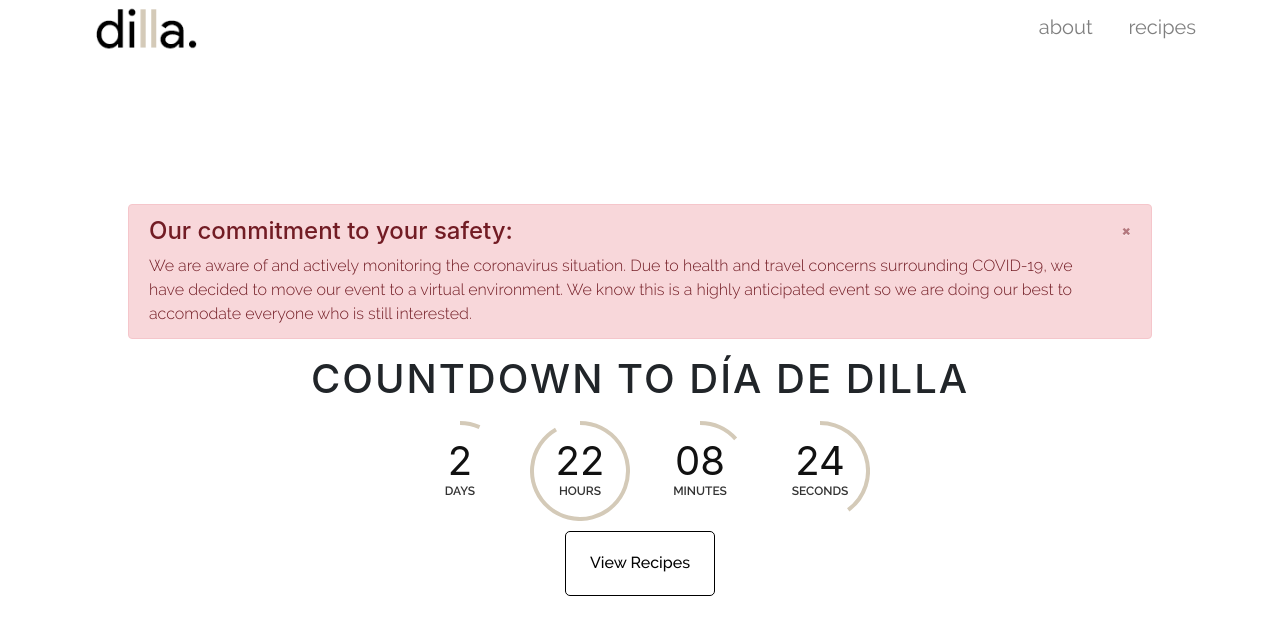
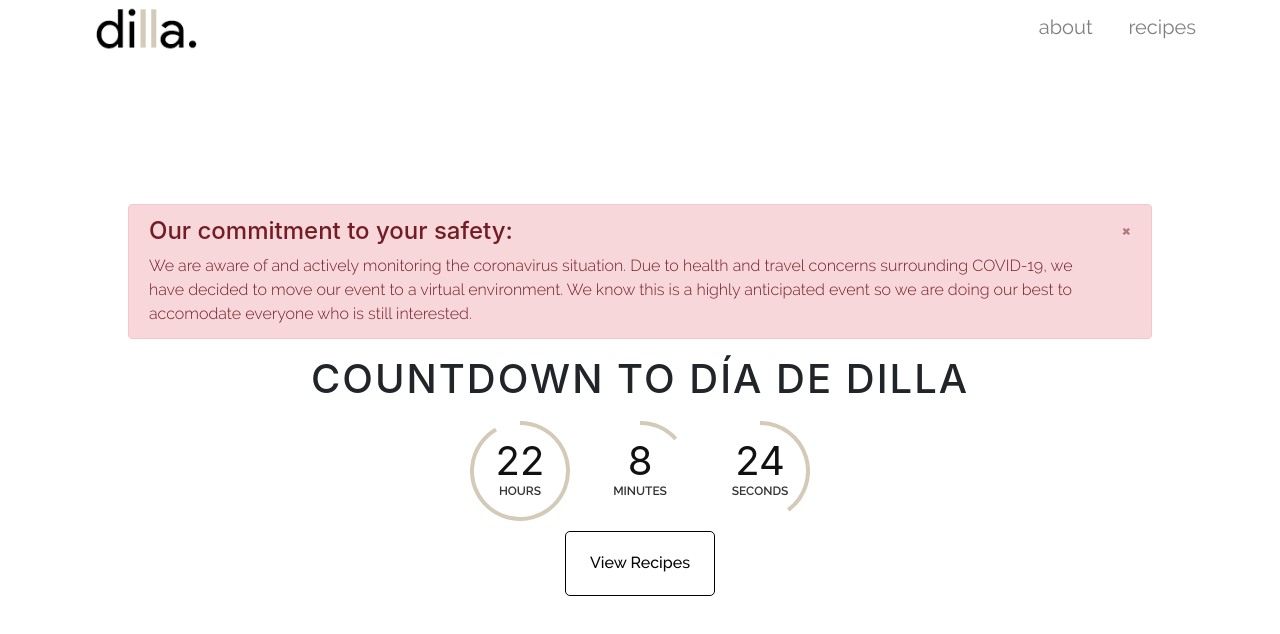
Before and after one commit to diadedilla/diadedilla.github.io, a React (Create React App) app: page / in a window 1280 px wide. Shown: the top 634 px of the page. Built offline with nearby package versions, Linux system fonts and the light colour scheme.

Commit message:
Temporary fix for timer

```diff
--- a/src/Components/Timer.jsx
+++ b/src/Components/Timer.jsx
@@ -18,18 +18,21 @@
             const { timeTillDate, timeFormat } = this.props;
             const then = moment(timeTillDate, timeFormat).tz("America/Los_Angeles");
             const now = moment();
-            // const countdown = moment.duration(then.diff(now));
-            // const days = parseInt(countdown.asDays());
-            // const hours = parseInt(countdown.asHours()) - days * 24;
-            // const minutes = parseInt(countdown.asMinutes()) - (days*24*60 + hours*60);
+
+            const countdown = moment.duration(then.diff(now));
+            const days = parseInt(countdown.asDays());
+            const hours = parseInt(countdown.asHours()) - days * 24;
+            const minutes = parseInt(countdown.asMinutes()) - (days*24*60 + hours*60);
             // const seconds = parseInt(countdown.asSeconds())
             // - (days*24*60*60 + hours*60*60 + minutes*60);
 
-            const countdown = moment(then - now);
-            const days = countdown.format('D');
-            const hours = countdown.format('HH');
-            const minutes = countdown.format('mm');
-            const seconds = countdown.format('ss');
+            const countdown2 = moment(then - now);
+            // const days = countdown.format('D');
+            // const hours = countdown.format('HH');
+            // const minutes = countdown.format('mm');
+            const seconds = countdown2.format('ss');
+
+            console.log('days: ' + countdown2.format('D'))
 
             // const countdown = moment.duration(moment(then).diff(moment(now)));
             // const days = parseInt(countdown.asDays());
@@ -67,13 +70,13 @@
                 <h1>countdown to día de dilla</h1>
                 <div className='countdown-wrapper'>
                     <div className='countdown-wrapper'>
-                    {days && (
+                    {/* {days && (
                         <div className='countdown-item'>
                             <SVGCircle radius={daysRadius} />
                             {days}
                             <span>days</span>
                         </div>
-                    )}
+                    )} */}
                     {hours && (
                         <div className="countdown-item">
                             <SVGCircle radius={hoursRadius} />
```
